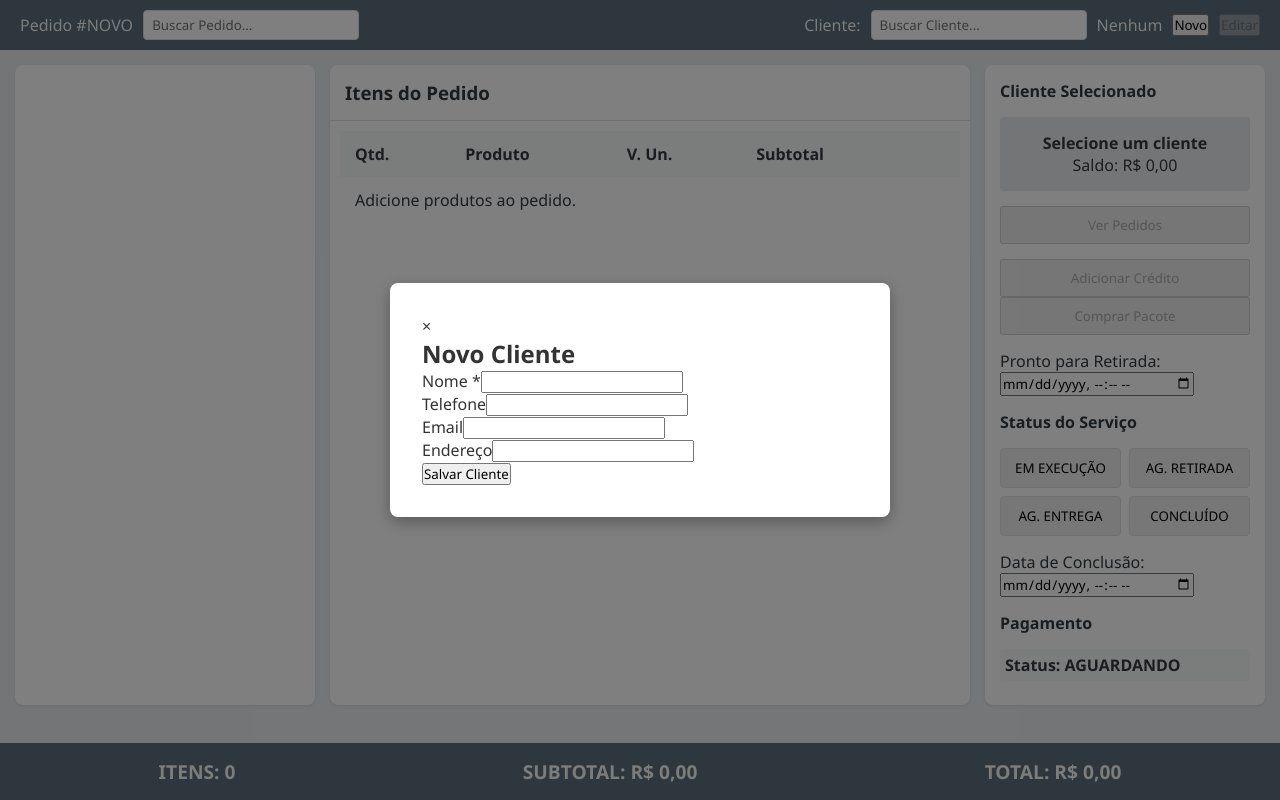
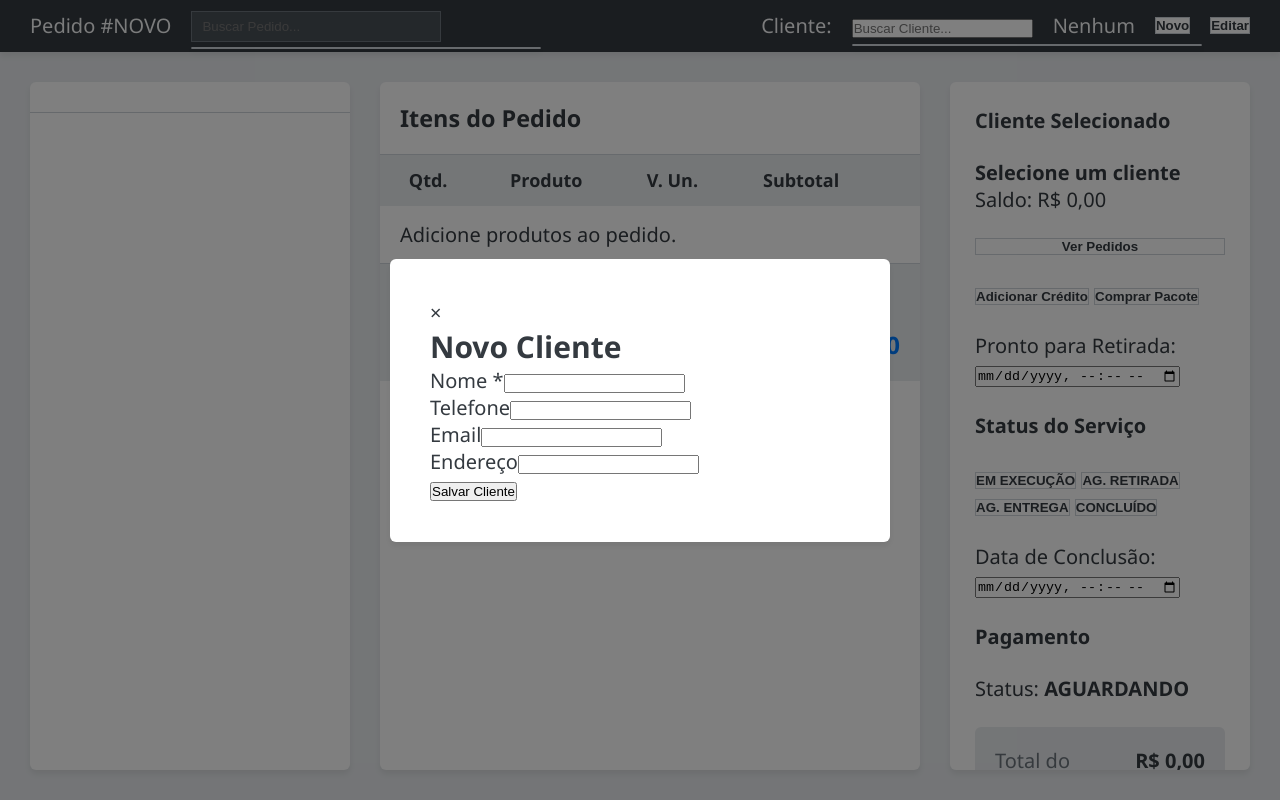
Before and after one commit to Naask/second-pdv, a website with bundled scripts: page public/index.html in a window 1280 px wide. Both pictures are taken after a click on the button "Novo". Built offline with nearby package versions, Linux system fonts and the light colour scheme; files whose address does not match are found by name.

Commit message:
Parcial improvements

```diff
--- a/public/css/styles.css
+++ b/public/css/styles.css
@@ -1,172 +1,313 @@
-:root {
-    --header-bg: #5a6f7b;
-    --panel-bg: #ffffff;
-    --body-bg: #e9ecef;
-    --primary-accent: #007bff;
-    --success-accent: #28a745;
-    --danger-accent: #dc3545;
-    --text-dark: #343a40;
-    --text-light: #f8f9fa;
-    --border-color: #dee2e6;
+/* ==========================================================================
+   CSS Stylesheet - Proposta de Redesign v2.0
+   ========================================================================== */
+
+/* --------------------------------------------------------------------------
+   1. Variáveis Globais (Cores, Fontes, Padrões de Design)
+   -------------------------------------------------------------------------- */
+   :root {
+    /* Controle Mestre da Fonte: Altere aqui para ajustar toda a UI */
+    --base-font-size: 20px;
+
+    /* Paleta de Cores */
+    --color-primary: #007bff;           /* Azul para ações principais */
+    --color-primary-hover: #0056b3;
+    --color-success: #28a745;            /* Verde para sucesso/concluído */
+    --color-warning: #17a2b8;            /* Ciano para aguardando */
+    --color-danger: #dc3545;             /* Vermelho para perigo/remover */
+    --color-dark-blue: #343a40;          /* Azul escuro para texto/cabeçalho */
+    --color-light-gray: #f8f9fa;         /* Cinza claro para texto em fundos escuros */
+    --color-background: #e9ecef;         /* Fundo principal da página */
+    --color-surface: #ffffff;            /* Fundo dos painéis e inputs */
+    --color-border: #ced4da;
+
+    /* Padrões de UI */
+    --font-family-sans: 'Segoe UI', Tahoma, Geneva, Verdana, sans-serif;
+    --border-radius: 6px;
+    --box-shadow: 0 4px 6px rgba(0, 0, 0, 0.07);
+    --transition-speed: 0.2s ease;
 }
 
+/* --------------------------------------------------------------------------
+   2. Reset e Estilos Base
+   -------------------------------------------------------------------------- */
 * {
     margin: 0;
     padding: 0;
     box-sizing: border-box;
-    font-family: Segoe UI, sans-serif;
+}
+
+html {
+    font-size: var(--base-font-size);
+}
+
+html, body {
+    height: 100vh;
+    overflow: hidden;
 }
 
 body {
-    background-color: var(--body-bg);
-    color: var(--text-dark);
-    padding-bottom: 70px;
+    font-family: var(--font-family-sans);
+    background-color: var(--color-background);
+    color: var(--color-dark-blue);
+    display: grid;
+    /* Layout vertical ajustado: sem rodapé global */
+    grid-template-rows: auto 1fr;
+    grid-template-areas: "header" "main";
 }
 
-.main-header {
-    background-color: var(--header-bg);
-    color: var(--text-light);
-    padding: 10px 20px;
+/* --------------------------------------------------------------------------
+   3. Cabeçalho e Caixas de Sugestão
+   -------------------------------------------------------------------------- */
+   .main-header {
+    grid-area: header;
+    background-color: var(--color-dark-blue);
+    color: var(--color-light-gray);
+    padding: 0.5em 1.5em;
     display: flex;
-    justify-content: space-between;
     align-items: center;
+    justify-content: space-between; /* ADICIONADO: Alinha os grupos de itens nas extremidades */
+    gap: 1.5em;
+    box-shadow: var(--box-shadow);
+    z-index: 10;
 }
 
-.client-actions,
-.order-info {
+.header-group {
     display: flex;
     align-items: center;
-    gap: 10px;
+    gap: 0.8em;
 }
 
+/* Campos de busca mais largos */
+.header-input {
+    min-width: 250px;
+    padding: 0.5em 0.75em;
+    border: 1px solid #6c757d;
+    background-color: #495057;
+    color: var(--color-light-gray);
+}
+.header-input:focus {
+    background-color: #5a6268;
+    border-color: var(--color-primary);
+    box-shadow: none;
+}
+
+/* Caixa de sugestão mais larga e com melhor aparência */
 .search-container {
     position: relative;
 }
-
-.header-input,
-#customer-search-input {
-    padding: 5px 8px;
-    border: 1px solid var(--border-color);
-    border-radius: 4px;
+.suggestions {
+    position: absolute;
+    top: calc(100% + 5px); /* Aparece abaixo do input */
+    left: 0;
+    width: 350px; /* Largura aumentada */
+    background-color: var(--color-surface);
+    border: 1px solid var(--color-border);
+    border-radius: var(--border-radius);
+    z-index: 1000;
+    max-height: 300px;
+    overflow-y: auto;
+    box-shadow: var(--box-shadow);
+}
+.suggestions div {
+    padding: 0.75em;
+    cursor: pointer;
+    color: var(--color-dark-blue);
+}
+.suggestions div:hover {
+    background-color: var(--color-primary);
+    color: white;
 }
 
-.suggestions {
-    position: absolute;
-    top: 100%;
-    left: 0;
-    width: 220px;
-    background-color: var(--panel-bg);
-    border: 1px solid var(--border-color);
-    z-index: 100;
-    max-height: 250px;
-    overflow-y: auto;
-    box-shadow: 0 4px 8px rgba(0, 0, 0, 0.1);
+.order-info {
+    display: flex;
+    align-items: center; /* Alinha verticalmente o texto e o campo de busca */
+    gap: 1em;            /* Adiciona um espaço entre o texto e o campo de busca */
 }
 
-.suggestions div {
-    padding: 10px;
-    cursor: pointer;
-    color: var(--text-dark);
+.client-actions {
+    display: flex;
+    align-items: center; /* Alinha verticalmente todos os itens (texto, input, botões) */
+    gap: 1em;            /* Adiciona um espaço consistente entre cada item */
 }
 
-.suggestions div:hover {
-    background-color: var(--body-bg);
-}
-
+/* --------------------------------------------------------------------------
+   4. Layout Principal e Painéis
+   -------------------------------------------------------------------------- */
 .main-content {
+    grid-area: main;
     display: grid;
-    grid-template-columns: 300px 1fr 280px;
-    gap: 15px;
-    padding: 15px;
-    height: calc(100vh - 60px - 70px);
+    grid-template-columns: 320px 1fr 300px;
+    gap: 1.5em;
+    padding: 1.5em;
+    min-height: 0;
+    overflow: hidden;
 }
 
 .panel {
-    background-color: var(--panel-bg);
-    border-radius: 8px;
-    box-shadow: 0 1px 3px rgba(0, 0, 0, 0.1);
+    background-color: var(--color-surface);
+    border-radius: var(--border-radius);
+    box-shadow: var(--box-shadow);
     display: flex;
     flex-direction: column;
     overflow: hidden;
 }
 
-.panel-section {
-    padding: 10px;
+/* --------------------------------------------------------------------------
+   5. Coluna da Esquerda (Produtos)
+   -------------------------------------------------------------------------- */
+#product-selection-pane {
+    gap: 1em;
+}
+#category-panel {
+    flex-shrink: 0;
+    padding: 0.75em;
+    display: flex;
+    flex-wrap: wrap;
+    gap: 0.5em;
+    border-bottom: 1px solid var(--color-border);
+}
+.category-button {
+    border: 1px solid var(--color-border);
+    background-color: transparent;
+    border-radius: 20px;
+    padding: 0.4em 1em;
+    transition: all var(--transition-speed);
+}
+.category-button.selected {
+    background-color: var(--color-primary);
+    color: white;
+    border-color: var(--color-primary);
+}
+#product-list {
+    flex-grow: 1;
+    overflow-y: auto;
+    padding: 0.75em;
+    display: grid;
+    grid-template-columns: 1fr 1fr;
+    gap: 0.75em;
+    align-content: start;
+}
+.product-card {
+    border: 1px solid var(--color-border);
+    padding: 1em;
+    text-align: center;
+    cursor: pointer;
+    transition: all var(--transition-speed);
+    border-radius: var(--border-radius);
+}
+.product-card:hover {
+    transform: translateY(-3px);
+    box-shadow: 0 6px 16px rgba(0,0,0,0.1);
+    border-color: var(--color-primary);
+}
+/* Espaçamento entre nome e preço do produto */
+.product-card .product-name {
+    font-weight: 600;
+    display: block;
+    margin-bottom: 0.5em;
 }
 
-.scrollable {
-    flex-grow: 1;
-    overflow-y: auto;
+/* --------------------------------------------------------------------------
+   6. Coluna Central (Itens do Pedido e Novo Rodapé)
+   -------------------------------------------------------------------------- */
+.order-items-header { padding: 1em; border-bottom: 1px solid var(--color-border); }
+#order-items-container { flex-grow: 1; overflow-y: auto; }
+#order-items-table { width: 100%; border-collapse: collapse; }
+#order-items-table th, #order-items-table td { padding: 0.75em 1em; }
+#order-items-table thead { background-color: var(--color-background); font-size: 0.9rem; }
+.remove-item-btn { background: none; border: none; color: var(--color-danger); cursor: pointer; font-size: 1.5rem; padding: 0 0.5em;}
+
+/* Novo estilo para o rodapé DENTRO do painel */
+.summary-footer {
+    padding: 1em;
+    border-top: 1px solid var(--color-border);
+    background-color: var(--color-background);
+    display: grid;
+    grid-template-columns: 1fr 1fr;
+    gap: 1em;
+    font-weight: 600;
+}
+.summary-footer span:nth-child(3) {
+    grid-column: 2 / 3;
+    font-size: 1.2em;
+    color: var(--color-primary);
+    text-align: right;
+}
+.summary-footer span:not(:nth-child(3)) {
+    font-size: 0.9em;
+    color: #6c757d;
 }
 
-#category-panel {
-    flex-shrink: 0;
+/* --------------------------------------------------------------------------
+   7. Coluna da Direita (Ações e Pagamento)
+   -------------------------------------------------------------------------- */
+#actions-pane { padding: 1.25em; gap: 1.25em; display: flex; flex-direction: column; overflow-y: auto; }
+
+/* Melhoria no painel de pagamento */
+#payment-breakdown {
+    background-color: var(--color-background);
+    padding: 1em;
+    border-radius: var(--border-radius);
+}
+#payment-breakdown p {
     display: flex;
-    flex-wrap: wrap;
-    gap: 8px;
+    justify-content: space-between;
+    margin-bottom: 0.5em;
+    color: #6c757d;
+}
+#payment-breakdown p:last-child {
+    margin-bottom: 0;
+}
+#payment-breakdown strong {
+    color: var(--color-dark-blue);
+}
+#payment-breakdown .payment-due strong {
+    color: var(--color-danger);
+    font-size: 1.2em;
 }
 
-.category-button {
-    padding: 8px 12px;
-    border: 1px solid var(--border-color);
-    background-color: var(--text-light);
-    border-radius: 20px;
-    cursor: pointer;
+/* Botões Modernos e com Cores de Status */
+.header-btn, .action-btn-secondary, .option-button {
+    background-color: var(--color-surface);
+    color: var(--color-dark-blue);
+    border: 1px solid var(--color-border);
+    font-weight: 600;
+    transition: all var(--transition-speed);
+}
+.header-btn:hover, .action-btn-secondary:hover, .option-button:hover {
+    border-color: #80bdff;
+    background-color: #fefefe;
+}
+.action-btn.save {
+    background-color: var(--color-success);
+    color: white;
+    font-weight: bold;
+    border-color: var(--color-success);
+}
+.action-btn.save:hover { background-color: #218838; }
+.option-button.selected {
+    background-color: var(--color-dark-blue);
+    color: white;
+    border-color: var(--color-dark-blue);
+}
+.option-button.selected.status-green-light {
+    background-color: var(--color-warning); /* Verde claro/Ciano para aguardando */
+    color: white;
+    border-color: var(--color-warning);
+}
+.option-button.selected[data-status="CONCLUIDO"] {
+    background-color: var(--color-success);
+    color: white;
+    border-color: var(--color-success);
 }
 
-.category-button.selected {
-    background-color: var(--primary-accent);
-    color: var(--text-light);
-    border-color: var(--primary-accent);
-}
-
-#product-list {
-    display: grid;
-    grid-template-columns: repeat(auto-fill, minmax(120px, 1fr));
-    gap: 10px;
-    align-content: start;
-}
-
-.product-card {
-    border: 1px solid var(--border-color);
-    border-radius: 4px;
-    padding: 10px;
-    text-align: center;
-    cursor: pointer;
-}
-
-.product-card:hover {
-    transform: translateY(-2px);
-    box-shadow: 0 4px 8px rgba(0, 0, 0, 0.1);
-}
-
-.order-items-header {
-    padding: 15px;
-    border-bottom: 1px solid var(--border-color);
-}
-
-#order-items-table {
-    width: 100%;
-    border-collapse: collapse;
-}
-
-#order-items-table th,
-#order-items-table td {
-    padding: 12px 15px;
-    text-align: left;
-}
-
-#order-items-table thead {
-    background-color: var(--text-light);
-    position: sticky;
-    top: 0;
-}
-
-/* Adicione estas duas regras ao seu arquivo CSS */
-
+/* --------------------------------------------------------------------------
+   8. Modal Elegante
+   -------------------------------------------------------------------------- */
 .modal {
     position: fixed;
-    z-index: 200; /* O fundo escuro fica nesta camada */
+    z-index: 1000;
     left: 0;
     top: 0;
     width: 100%;
@@ -175,174 +316,27 @@ body {
     display: flex;
     justify-content: center;
     align-items: center;
+    opacity: 0;
+    visibility: hidden;
+    transition: all var(--transition-speed);
 }
-
+.modal:not(.hidden) {
+    opacity: 1;
+    visibility: visible;
+}
 .modal-content {
-    background-color: #fff;
-    color: #333;
+    background-color: var(--color-surface);
     padding: 2rem;
-    border-radius: 8px;
+    border-radius: var(--border-radius);
     width: 90%;
-    max-width: 500px; /* Largura padrão para modais pequenos */
-    position: relative;
-    z-index: 201;
-    box-shadow: 0 5px 15px rgba(0,0,0,0.3);
+    max-width: 500px;
+    box-shadow: var(--box-shadow);
+    transition: all var(--transition-speed);
+    transform: translateY(-20px);
 }
-
-/* Regra específica para modais maiores, como o de 'Ver Pedidos' */
+.modal:not(.hidden) .modal-content {
+    transform: translateY(0);
+}
 .modal-content.large {
-    max-width: 1000px; /* Aumenta a largura máxima para 800px */
+    max-width: 1000px;
 }
-
-/* Adicione esta regra para a tabela de pedidos do modal */
-
-#customer-orders-table {
-    width: 100%; /* Faz a tabela ocupar toda a largura disponível */
-    border-collapse: collapse; /* Garante que as bordas fiquem limpas */
-    margin-top: 1rem; /* Adiciona um espaço entre o título do modal e a tabela */
-}
-
-/* Opcional: Melhora o alinhamento do texto nas colunas */
-#customer-orders-table th, #customer-orders-table td {
-    text-align: left;
-    padding: 8px 12px;
-}
-
-.quantity-input {
-    width: 60px;
-    text-align: center;
-}
-
-.remove-item-btn {
-    background: none;
-    border: none;
-    color: var(--danger-accent);
-    cursor: pointer;
-    font-size: 1.2rem;
-}
-
-#actions-pane {
-    padding: 15px;
-    gap: 15px;
-}
-
-#customer-details-card {
-    background-color: var(--body-bg);
-    padding: 15px;
-    border-radius: 4px;
-    text-align: center;
-}
-
-.action-btn-secondary {
-    width: 100%;
-    padding: 8px;
-}
-
-.options-group {
-    display: grid;
-    grid-template-columns: 1fr 1fr;
-    gap: 8px;
-}
-
-.option-button {
-    padding: 10px;
-    border: 1px solid var(--border-color);
-    border-radius: 4px;
-    cursor: pointer;
-}
-
-.option-button.selected {
-    background-color: var(--header-bg);
-    color: var(--text-light);
-}
-
-.main-actions {
-    margin-top: auto;
-    display: flex;
-    flex-direction: column;
-    gap: 10px;
-}
-
-.action-btn {
-    padding: 15px;
-    font-size: 1.1rem;
-    font-weight: bold;
-    border: none;
-    cursor: pointer;
-}
-
-.action-btn.save {
-    background-color: var(--primary-accent);
-    color: white;
-}
-
-.action-btn.new {
-    background-color: var(--text-light);
-    border: 1px solid var(--border-color);
-}
-
-.summary-footer {
-    position: fixed;
-    bottom: 0;
-    left: 0;
-    width: 100%;
-    background-color: var(--header-bg);
-    color: var(--text-light);
-    padding: 15px;
-    display: flex;
-    justify-content: space-around;
-    align-items: center;
-    font-size: 1.2rem;
-    font-weight: bold;
-}
-
-.hidden {
-    display: none !important;
-}
-
-.payment-info {
-    margin-bottom: 10px;
-    font-weight: bold;
-    padding: 5px;
-    background-color: #f8f9fa;
-    border-radius: 4px;
-}
-
-.payment-breakdown {
-    border: 1px solid var(--border-color);
-    border-radius: 4px;
-    padding: 10px;
-    margin-top: 10px;
-}
-
-.payment-breakdown p {
-    display: flex;
-    justify-content: space-between;
-    font-size: 0.9rem;
-    margin-bottom: 5px;
-}
-
-.payment-breakdown .payment-due {
-    font-size: 1.1rem;
-    font-weight: bold;
-    color: var(--primary-accent);
-    border-top: 1px solid var(--border-color);
-    margin-top: 5px;
-    padding-top: 5px;
-}
-
-#staged-payments-list {
-    list-style: none;
-    padding: 0;
-    margin-top: 10px;
-    font-size: 0.8rem;
-}
-
-#staged-payments-list li {
-    display: flex;
-    justify-content: space-between;
-    padding: 2px 5px;
-    background-color: #e9ecef;
-    margin-bottom: 2px;
-    border-radius: 3px;
-}
--- a/public/index.html
+++ b/public/index.html
@@ -35,6 +35,11 @@
                     <thead><tr><th>Qtd.</th><th>Produto</th><th>V. Un.</th><th>Subtotal</th><th></th></tr></thead>
                     <tbody id="order-items-tbody"></tbody>
                 </table>
+                <footer class="summary-footer">
+                    <span id="footer-item-count">ITENS: 0</span>
+                    <span id="footer-subtotal">SUBTOTAL: R$ 0,00</span>
+                    <span id="footer-total">TOTAL: R$ 0,00</span>
+                </footer>
             </div>
         </section>
         <aside id="actions-pane" class="panel">
@@ -86,7 +91,6 @@
             </div>
         </aside>
     </main>
-    <footer class="summary-footer"><span id="footer-item-count">ITENS: 0</span><span id="footer-subtotal">SUBTOTAL: R$ 0,00</span><span id="footer-total">TOTAL: R$ 0,00</span></footer>
     <template id="product-card-template"><div class="product-card"><span class="product-name"></span><span class="product-price"></span></div></template>
 
     <div id="new-customer-modal" class="modal hidden">
```
